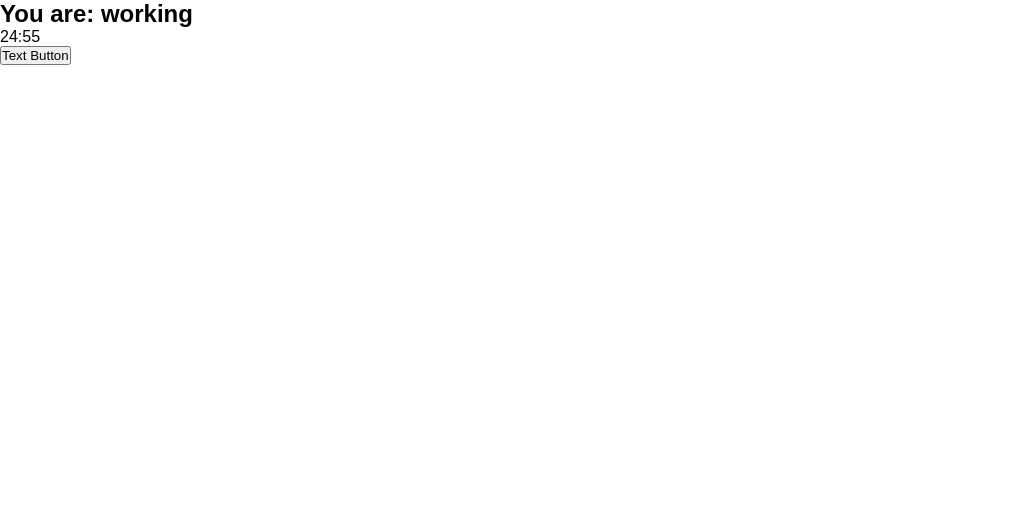
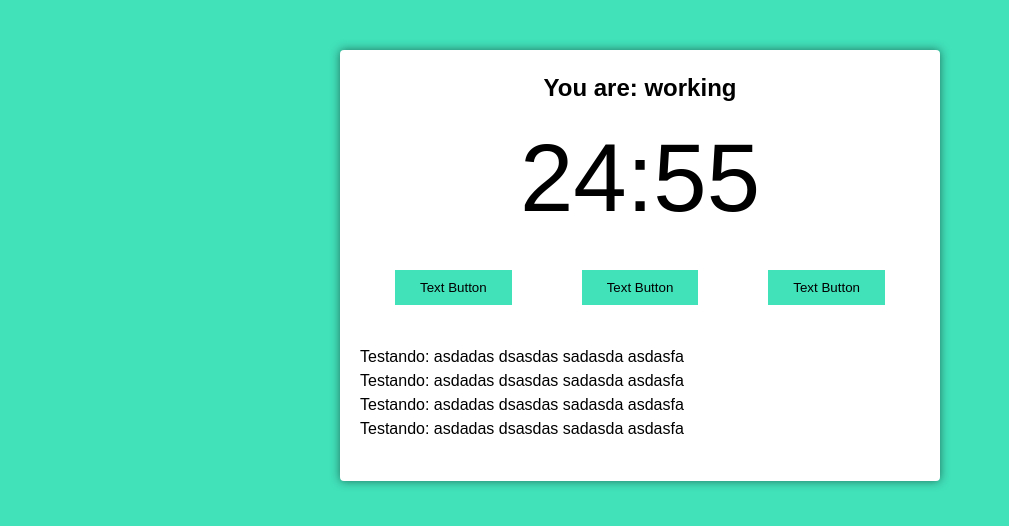
Before and after one commit to ronaldo-aquino/pomodoro-com-react-typescript, a React (Create React App) app: page / in a window 1280 px wide. Shown: the top 526 px of the page, without its empty margins (0-1009 px from the left). Built offline with nearby package versions, Linux system fonts and the light colour scheme.

Commit message:
Adicionando css

```diff
--- a/src/App.tsx
+++ b/src/App.tsx
@@ -4,8 +4,13 @@
 function App(): JSX.Element {
     return (
         <>
-            <div className="App">
-                <PomodoroTimer defaultPomodoroTime={1500} />
+            <div className="container">
+                <PomodoroTimer
+                    pomodoroTime={1500}
+                    shortRestTime={300}
+                    longRestTime={900}
+                    cycles={4}
+                />
             </div>
         </>
     );
--- a/src/components/pomodoro-timer.tsx
+++ b/src/components/pomodoro-timer.tsx
@@ -4,11 +4,14 @@
 import { Timer } from './timer';
 
 interface Props {
-    defaultPomodoroTime: number;
+    pomodoroTime: number;
+    shortRestTime: number;
+    longRestTime: number;
+    cycles: number;
 }
 
 export function PomodoroTimer(props: Props): JSX.Element {
-    const [mainTime, setMainTime] = useState(props.defaultPomodoroTime);
+    const [mainTime, setMainTime] = useState(props.pomodoroTime);
 
     useInterval(() => {
         setMainTime(mainTime - 1);
@@ -18,10 +21,28 @@
         <div className="pomodoro">
             <h2>You are: working</h2>
             <Timer mainTime={mainTime} />
-            <Button
-                text="Text Button"
-                onClick={() => console.log('Boão clicakdo')}
-            />
+
+            <div className="controls">
+                <Button
+                    text="Text Button"
+                    onClick={() => console.log('Boão clicakdo')}
+                />
+                <Button
+                    text="Text Button"
+                    onClick={() => console.log('Boão clicakdo')}
+                />
+                <Button
+                    text="Text Button"
+                    onClick={() => console.log('Boão clicakdo')}
+                />
+            </div>
+
+            <div className="details">
+                <p>Testando: asdadas dsasdas sadasda asdasfa</p>
+                <p>Testando: asdadas dsasdas sadasda asdasfa</p>
+                <p>Testando: asdadas dsasdas sadasda asdasfa</p>
+                <p>Testando: asdadas dsasdas sadasda asdasfa</p>
+            </div>
         </div>
     );
 }
--- a/src/index.css
+++ b/src/index.css
@@ -1,10 +1,69 @@
 * {
-  box-sizing: border-box;
-  margin: 0;
-  outline: none;
-  padding: 0;
+    box-sizing: border-box;
+    margin: 0;
+    outline: none;
+    padding: 0;
 }
 
 body {
-  font-family: sans-serif;
+    font-family: sans-serif;
+    background: #41e1ba;
+    transition: background-color 300ms ease-in-out;
+    line-height: 1.5;
 }
+
+.container {
+    max-width: 640px;
+    margin: 0 auto;
+}
+
+.working {
+    background: #ef5d50;
+}
+
+.hidden {
+    display: none;
+}
+
+.pomodoro {
+    background: #fff;
+    margin: 50px 20px;
+    padding: 20px;
+    border-radius: 4px;
+    box-shadow:  0 0 10px rgba(0, 0, 0, .5);
+}
+
+.pomodoro h2 {
+    font-size: 24px;
+    text-align: center;
+}
+
+.pomodoro .timer {
+    font-size: 6rem;
+    text-align: center;
+}
+
+.pomodoro .controls {
+    display: flex;
+    align-items: center;
+    justify-content: space-evenly;
+}
+
+.pomodoro button {
+    background: #41e1ba;
+    border: none;
+    color: #000;
+    cursor: pointer;
+    margin: 20px auto;
+    padding: 10px 25px;
+    transition: background-color 300ms ease-in-out;
+}
+
+.working .pomodoro button {
+    background: #ef5d50;
+    color: #fff;
+}
+
+.pomodoro .details {
+    margin: 20px 0;
+}
```
